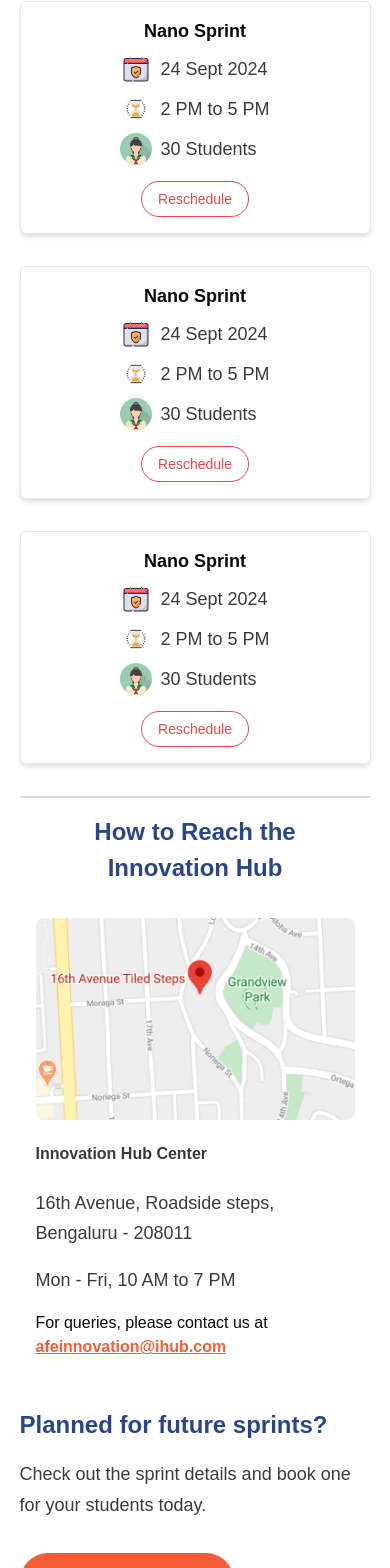
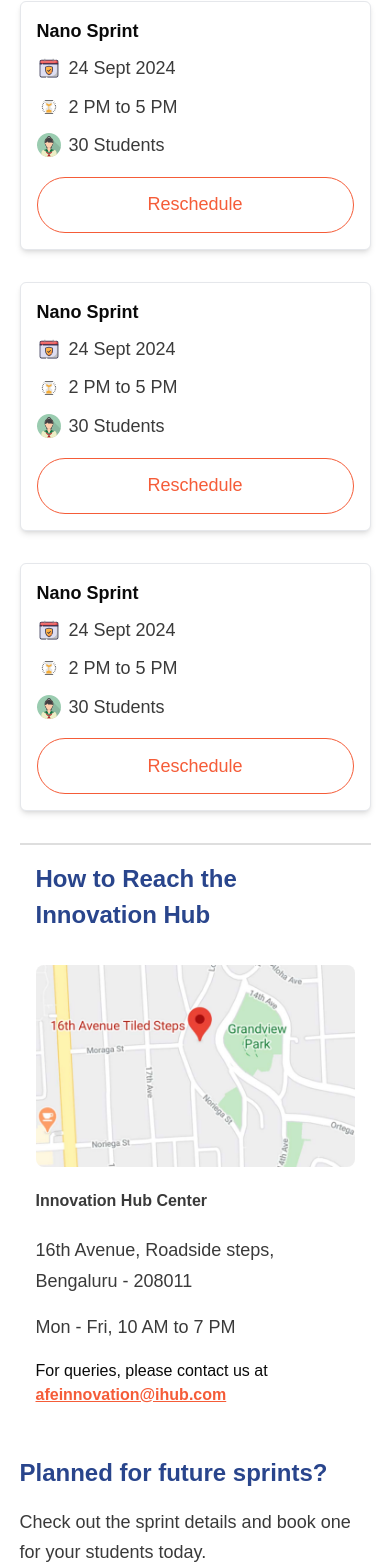
Before and after one commit to navgurukul/Amazon-Future-Engineer, a Next.js app: page /userdashboard in a window 390 px wide. Shown: the part 251-1819 px from the top of the page. Built offline with nearby package versions, Linux system fonts and the light colour scheme.

Commit message:
Mobile Responsive Done

```diff
--- a/src/app/userdashboard/page.tsx
+++ b/src/app/userdashboard/page.tsx
@@ -1,6 +1,6 @@
 "use client"
 import * as React from "react";
-import { Button } from "@/components/ui/button";
+// import { Button } from "@/components/ui/button";
 import { useState } from "react";
 import {
     Dialog,
@@ -16,13 +16,13 @@ import type { NextPage } from "next";
 const Page: NextPage = () => {
     const [openRescheduleDialog, setOpenRescheduleDialog] = useState(false);
     const [openAnotherDialog, setOpenAnotherDialog] = useState(false);
-
     const handleOpenReschedule = () => setOpenRescheduleDialog(true);
-
     const handleCloseReschedule = () => setOpenRescheduleDialog(false);
-
     const handleOpenAnother = () => setOpenAnotherDialog(true);
-
+    // const handleOpenAnother = () => {
+    //     setOpenRescheduleDialog(false);
+    //     setOpenAnotherDialog(true);
+    // };
     const handleCloseAnother = () => setOpenAnotherDialog(false);
 
     return (
@@ -34,14 +34,14 @@ const Page: NextPage = () => {
                 {[...Array(3)].map((_, index) => (
                     <div
                         key={index}
-                        className="bg-white p-4 rounded-md flex flex-col sm:flex-row justify-between items-center shadow-md h-auto sm:h-[132px] border border-gray-200 w-full"
+                        className="bg-white p-4 rounded-md flex flex-col sm:flex-row sm:justify-between sm:items-center shadow-md h-auto sm:h-[132px] border border-gray-200 w-full"
                     >
-                        <div className="space-y-2 text-center sm:text-left">
-                            <div className="text-lg font-semibold">Nano Sprint</div>
+                        <div className="space-y-2 text-left sm:text-right">
+                            <div className="text-lg text-left font-semibold">Nano Sprint</div>
                             <div className="flex flex-col sm:flex-row space-x-0 sm:space-x-4 space-y-2 sm:space-y-0">
                                 <div className="flex items-center space-x-2">
                                     <Image
-                                        className="w-8 h-8 relative"
+                                        className="w-6 sm:w-8 h-6 sm:h-8"
                                         alt="calendar icon"
                                         src="/userDashboard/reshot-icon-calendar-U75ASPNFXK.svg"
                                         width={20}
@@ -51,7 +51,7 @@ const Page: NextPage = () => {
                                 </div>
                                 <div className="flex items-center space-x-2">
                                     <Image
-                                        className="w-8 h-8 relative"
+                                        className="w-6 sm:w-8 h-6 sm:h-8"
                                         alt="time icon"
                                         src="/userDashboard/reshot-icon-time-SRKEMN64PU.svg"
                                         width={20}
@@ -61,7 +61,7 @@ const Page: NextPage = () => {
                                 </div>
                                 <div className="flex items-center space-x-2">
                                     <Image
-                                        className="w-8 h-8 relative"
+                                        className="w-6 sm:w-8 h-6 sm:h-8"
                                         alt="students icon"
                                         src="/userDashboard/reshot-icon-student-DRC3YF56MU.svg"
                                         width={20}
@@ -72,15 +72,19 @@ const Page: NextPage = () => {
                             </div>
                         </div>
                         <div>
-                            <Button variant="reschedule" onClick={handleOpenReschedule} className="mt-4 sm:mt-0">
+                            <div className="h-14 px-8 py-2 rounded-[100px] border border-[#f55c38] justify-center items-center gap-2 inline-flex hover:bg-transparent w-full sm:w-48 sm:px-6 sm:py-2 mt-4">
+                                <div onClick={handleOpenReschedule} className="text-center text-[#f55c38] text-lg font-medium font-['Amazon Ember'] leading-[30.60px] sm:text-base sm:leading-7">
                                     Reschedule
-                            </Button>
-                            {openRescheduleDialog && (
+                                </div>
+                            </div>
+
+                        { openRescheduleDialog && (
                         <Dialog open={openRescheduleDialog} onOpenChange={setOpenRescheduleDialog}>
-                                    <DialogContent className="bg-white w-full max-w-[592px] sm:w-[592px] h-auto sm:h-[377px] p-6">
+
+                            <DialogContent className="bg-white w-full sm:fixed top-[75%] md:top-[50%]  max-w-[592px] sm:w-[592px] h-auto sm:h-[377px] p-6 ">
                                 <DialogHeader>
                                     <DialogTitle>
-                                                <div style={{fontSize:"24px",fontWeight:"800px"}} className="text-[#3a3a3a] text-xl sm:text-2xl font-extrabold font-['Amazon Ember Display'] leading-7 sm:leading-9">
+                                        <div style={{ fontSize: "24px", fontWeight: "800px" }} className="text-[#3a3a3a] text-left text-xl sm:text-2xl font-extrabold font-['Amazon Ember Display'] leading-7 sm:leading-9">
                                             Reschedule Nano Sprint
                                         </div>
                                     </DialogTitle>
@@ -132,25 +136,30 @@ const Page: NextPage = () => {
                                         </div>
                                     </div>
 
-                                            <div className="whitespace-normal text-black text-lg font-medium font-['Amazon Ember'] leading-6 sm:leading-[30.60px] mt-4">
+                                    {/* <div className="whitespace-normal text-black text-lg font-medium font-['Amazon Ember'] leading-6 sm:leading-[30.60px] mt-4">
                                         We recommend to reschedule only in cases of emergencies.
                                         <span className="block">Please confirm if you would like to proceed</span>
+                                    </div> */}
+                                    <div className="whitespace-normal text-black text-lg font-medium font-['Amazon Ember'] leading-6 sm:leading-[30.60px] mt-4">
+                                        <span className="block sm:inline">We recommend to reschedule only in cases</span>
+                                        <span className="block sm:inline  mr-1">of emergencies. Please confirm if you would</span>
+                                        <span className="block sm:inline">like to proceed</span>
                                     </div>
+
                                 </DialogDescription>
 
                                 <DialogFooter className="mt-6 flex flex-col sm:flex-row sm:justify-end space-y-2 sm:space-y-0 sm:space-x-4">
 
 
-                                            <div className="mt-6 flex flex-col sm:flex-row sm:justify-end space-y-2 sm:space-y-0 sm:space-x-4">
+                                    <div className="mt-2 flex flex-col sm:flex-row sm:justify-end space-y-2 sm:space-y-0 sm:space-x-4">
                                         <div
                                             onClick={handleCloseReschedule}
-                                                    className="px-8 py-2 rounded-[100px] border border-[#3a3a3a] justify-center items-center gap-2 flex cursor-pointer"
+                                            className="hidden sm:flex px-8 py-2 rounded-[100px] border border-[#3a3a3a] justify-center items-center gap-2 cursor-pointer"
                                         >
                                             <div className="text-center text-[#3a3a3a] text-lg font-medium font-['Amazon Ember'] leading-[30.60px]">
                                                 Cancel
                                             </div>
                                         </div>
-
                                         <div
                                             onClick={handleOpenAnother}
                                             className="px-8 py-2 bg-[#f55c38] rounded-[100px] justify-center items-center gap-2 flex cursor-pointer"
@@ -160,12 +169,12 @@ const Page: NextPage = () => {
                                             </div>
                                         </div>
                                     </div>
-
                                 </DialogFooter>
 
                                 {openAnotherDialog && (
                                     <Dialog open={openAnotherDialog} onOpenChange={setOpenAnotherDialog}>
-                                                <DialogContent className="w-full max-w-[592px] h-auto p-8 bg-white rounded-lg shadow-lg">
+                                        <DialogContent className="sm:fixed top-[75%] md:top-[50%] w-full max-w-[592px] h-auto p-8 bg-white rounded-lg shadow-lg">
+                                        {/* <DialogContent className="w-full max-w-[592px] h-auto p-8 bg-white rounded-lg shadow-lg "> */}
                                             <DialogHeader>
                                                 <DialogTitle className="flex justify-between items-center">
                                                     <div style={{ fontSize: "24px", fontWeight: "800px" }} className="text-[#3a3a3a] text-xl sm:text-2xl font-extrabold font-['Amazon Ember Display'] leading-7 sm:leading-9">
@@ -178,7 +187,6 @@ const Page: NextPage = () => {
                                                 <div className="text-[#3a3a3a] text-lg font-bold font-['Amazon Ember'] leading-6 sm:leading-[30.60px] mb-4">
                                                     Current Booking Details
                                                 </div>
-
                                                 <div className="flex flex-col sm:flex-row space-y-2 sm:space-y-0 sm:space-x-4">
                                                     <div className="flex items-center space-x-2">
                                                         <Image
@@ -219,14 +227,21 @@ const Page: NextPage = () => {
                                                     </div>
                                                 </div>
 
-                                                        <div className="whitespace-normal text-[#3a3a3a] text-lg font-medium font-['Amazon Ember'] leading-6 sm:leading-[30.60px] mt-4">
+                                                {/* <div className="whitespace-normal text-[#3a3a3a] text-lg font-medium font-['Amazon Ember'] leading-6 sm:leading-[30.60px] mt-4">
                                                     Please contact us at the phone number below to confirm your
                                                     <span className="block">sprint rescheduling</span>
+                                                </div> */}
+
+                                                <div className="whitespace-normal text-[#3a3a3a] text-lg font-medium font-['Amazon Ember'] leading-6 sm:leading-[30.60px] mt-4">
+                                                    <span className="block sm:hidden">Please contact us at the phone number</span>
+                                                    <span className="block sm:hidden">below to confirm your sprint rescheduling</span>
+                                                    <span className="hidden sm:inline">
+                                                        Please contact us at the phone number below to confirm your
+                                                    <span className="block">sprint rescheduling</span>
+                                                    </span>
                                                 </div>
+
                                                 <div className="mt-6 p-4 bg-[#fff2f2] rounded-lg flex flex-col justify-center items-center">
-                                                            {/* <div className="text-center text-[#3a3a3a] text-2xl sm:text-20xl font-extrabold font-['Amazon Ember Display'] leading-9 sm:leading-9">
-                                                                +91 8597437548
-                                                            </div> */}
                                                     <div style={{ fontSize: "24px", fontWeight: "800px" }} className="text-center text-[#3a3a3a] text-2xl font-extrabold font-['Amazon Ember Display'] leading-30">
                                                         +91 8597437548
                                                     </div>
@@ -234,7 +249,6 @@ const Page: NextPage = () => {
                                                         Sprint Admin
                                                     </div>
                                                 </div>
-
                                             </DialogDescription>
                                         </DialogContent>
                                     </Dialog>
@@ -242,16 +256,15 @@ const Page: NextPage = () => {
                             </DialogContent>
                         </Dialog>
                     )}
-
             </div>
-                    </div>
+        </div >
                 ))}
-            </div>
+            </div >
 
             <div className="max-w-[90%] sm:w-[1216px] h-[0px] border border-[#dedede] mx-auto relative gap-16"></div>
 
             <div className="w-full max-w-[90%] sm:max-w-[1216px] h-auto mx-auto relative flex flex-col items-center gap-8 p-4">
-                <div className="text-[#29458c] text-[24px] sm:text-[32px] font-extrabold leading-[36px] sm:leading-[48px] text-center self-start">
+                <div className="text-[#29458c] text-[24px] font-extrabold leading-[36px] text-left sm:text-[32px] sm:leading-[48px] self-start">
                     How to Reach the Innovation Hub
                 </div>
                 <div className="flex flex-col sm:flex-row items-start gap-4 w-full">
@@ -288,10 +301,10 @@ const Page: NextPage = () => {
                         Check out the sprint details and book one for your students today.
                     </div>
                 </div>
-                <div className="h-14 px-8 py-2 bg-[#f55c38] rounded-[100px] justify-center items-center inline-flex mb-4">
-                    <span className="text-center text-white text-lg font-medium leading-[30.60px]">
+                <div className="w-full sm:w-auto h-12 px-8 py-2 bg-[#f55c38] rounded-[100px] justify-center items-center mb-4 gap-2 flex">
+                    <div className="text-center text-white text-base font-medium font-['Amazon Ember'] leading-7">
                         View Sprint Details
-                    </span>
+                    </div>
                 </div>
             </div>
         </>
--- a/src/components/ui/button.tsx
+++ b/src/components/ui/button.tsx
@@ -21,7 +21,7 @@ const buttonVariants = cva(
         link: "text-primary underline-offset-4 hover:underline",
         // details: "h-14 px-8 py-2 bg-[#f55c38] rounded-[100px] justify-center items-center inline-flex mb-4",
         // contained: "h-14 px-8 py-2 bg-[#f55c38] rounded-[100px] justify-center items-center gap-2 inline-flex",
-        reschedule:"px-4 py-2 text-red-500 border border-red-500 rounded-full transition-colors duration-200",
+        // reschedule:"px-4 py-2 text-red-500 border border-red-500 rounded-full transition-colors duration-200",
 
       },
       size: {
```
Lines whose indentation alone changed are shown as unchanged.
